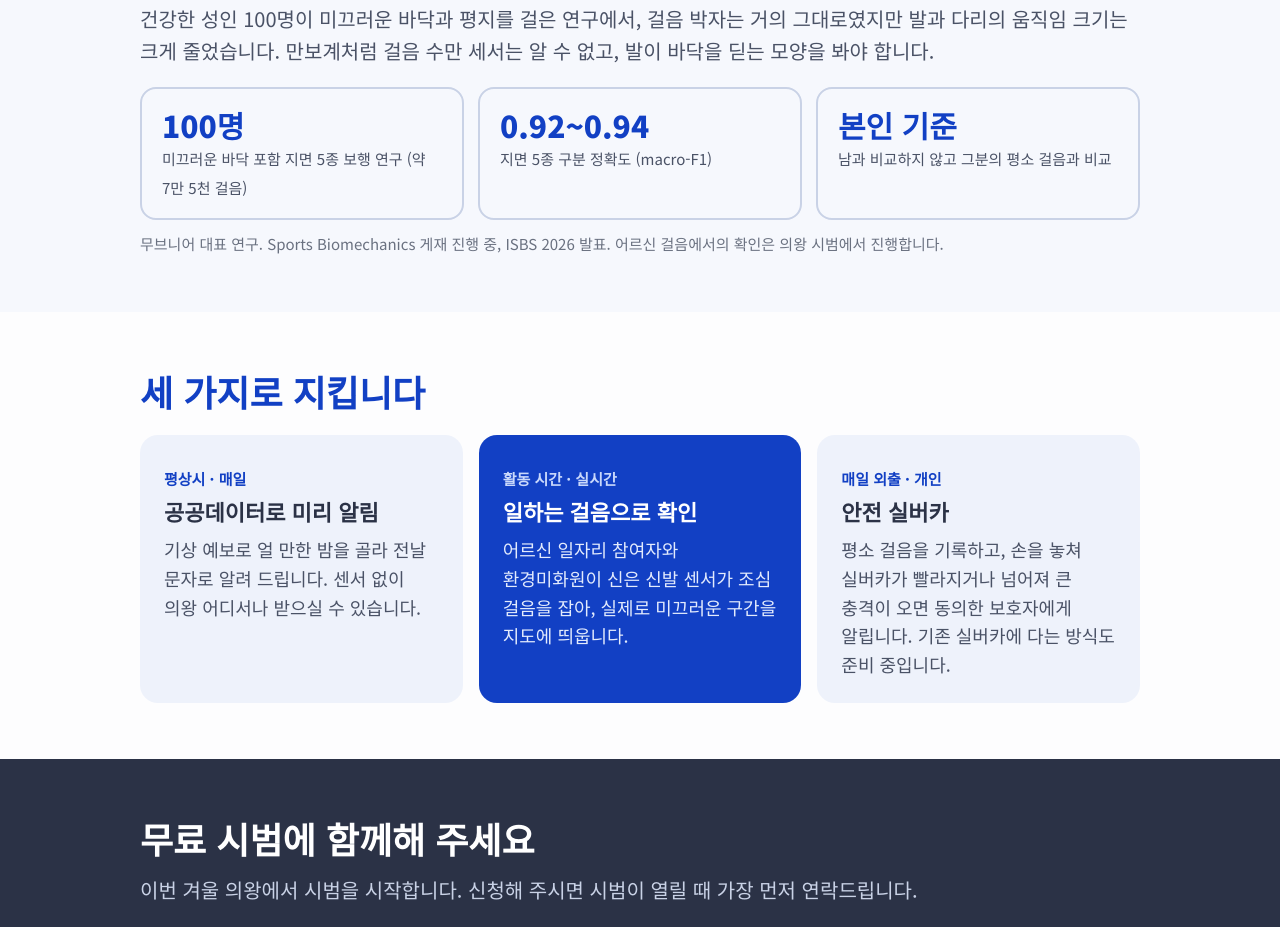
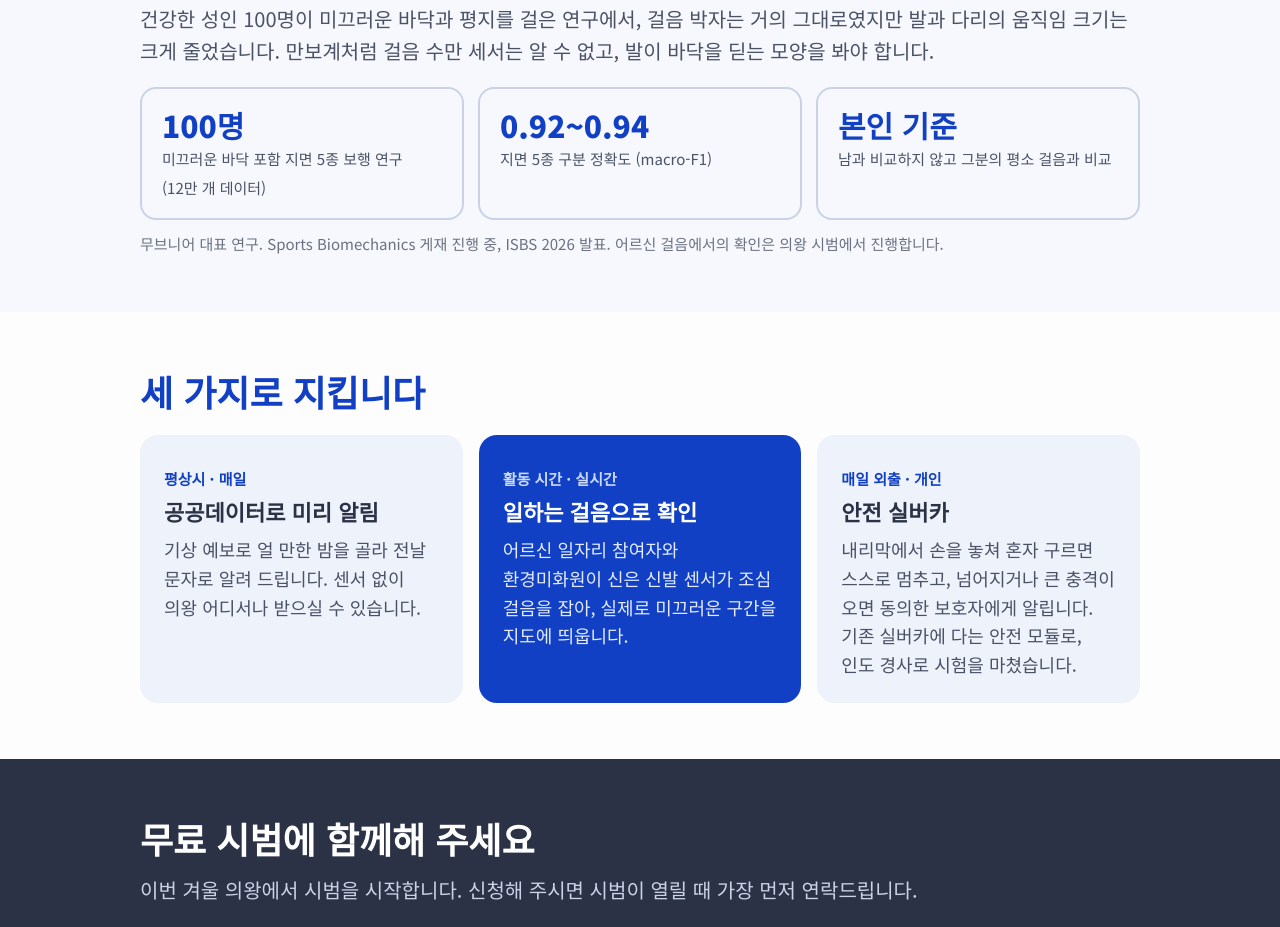
Before and after one commit to kyle-bbajo/weather-safety, a website: page index.html in a window 1280 px wide. Shown: the part 3018-3945 px from the top of the page. Drawn offline with nearby package versions, Linux system fonts and the light colour scheme; no server answers.

Commit message:
데이터 규모 12만 개로 통일, 안전 실버카 소개 갱신
Co-Authored-By: Claude Opus 5.5 <noreply@anthropic.com>
Claude-Session: https://claude.ai/code/session_01Dw1MruqThtzEKZa1QFCyd1

```diff
--- a/index.html
+++ b/index.html
@@ -118,7 +118,7 @@
       <p class="quote">미끄러운 길에서 사람은 잘 모르고 걷지만,<br>몸은 이미 조심 걸음으로 바뀝니다.</p>
       <p class="lead">건강한 성인 100명이 미끄러운 바닥과 평지를 걸은 연구에서, 걸음 박자는 거의 그대로였지만 발과 다리의 움직임 크기는 크게 줄었습니다. 만보계처럼 걸음 수만 세서는 알 수 없고, 발이 바닥을 딛는 모양을 봐야 합니다.</p>
       <div class="stats">
-        <div class="stat"><b>100명</b><span>미끄러운 바닥 포함 지면 5종 보행 연구 (약 7만 5천 걸음)</span></div>
+        <div class="stat"><b>100명</b><span>미끄러운 바닥 포함 지면 5종 보행 연구 (12만 개 데이터)</span></div>
         <div class="stat"><b>0.92~0.94</b><span>지면 5종 구분 정확도 (macro-F1)</span></div>
         <div class="stat"><b>본인 기준</b><span>남과 비교하지 않고 그분의 평소 걸음과 비교</span></div>
       </div>
@@ -144,7 +144,7 @@
         <div class="card">
           <p class="tag">매일 외출 · 개인</p>
           <h3>안전 실버카</h3>
-          <p>평소 걸음을 기록하고, 손을 놓쳐 실버카가 빨라지거나 넘어져 큰 충격이 오면 동의한 보호자에게 알립니다. 기존 실버카에 다는 방식도 준비 중입니다.</p>
+          <p>내리막에서 손을 놓쳐 혼자 구르면 스스로 멈추고, 넘어지거나 큰 충격이 오면 동의한 보호자에게 알립니다. 기존 실버카에 다는 안전 모듈로, 인도 경사로 시험을 마쳤습니다.</p>
         </div>
       </div>
     </div>
```
